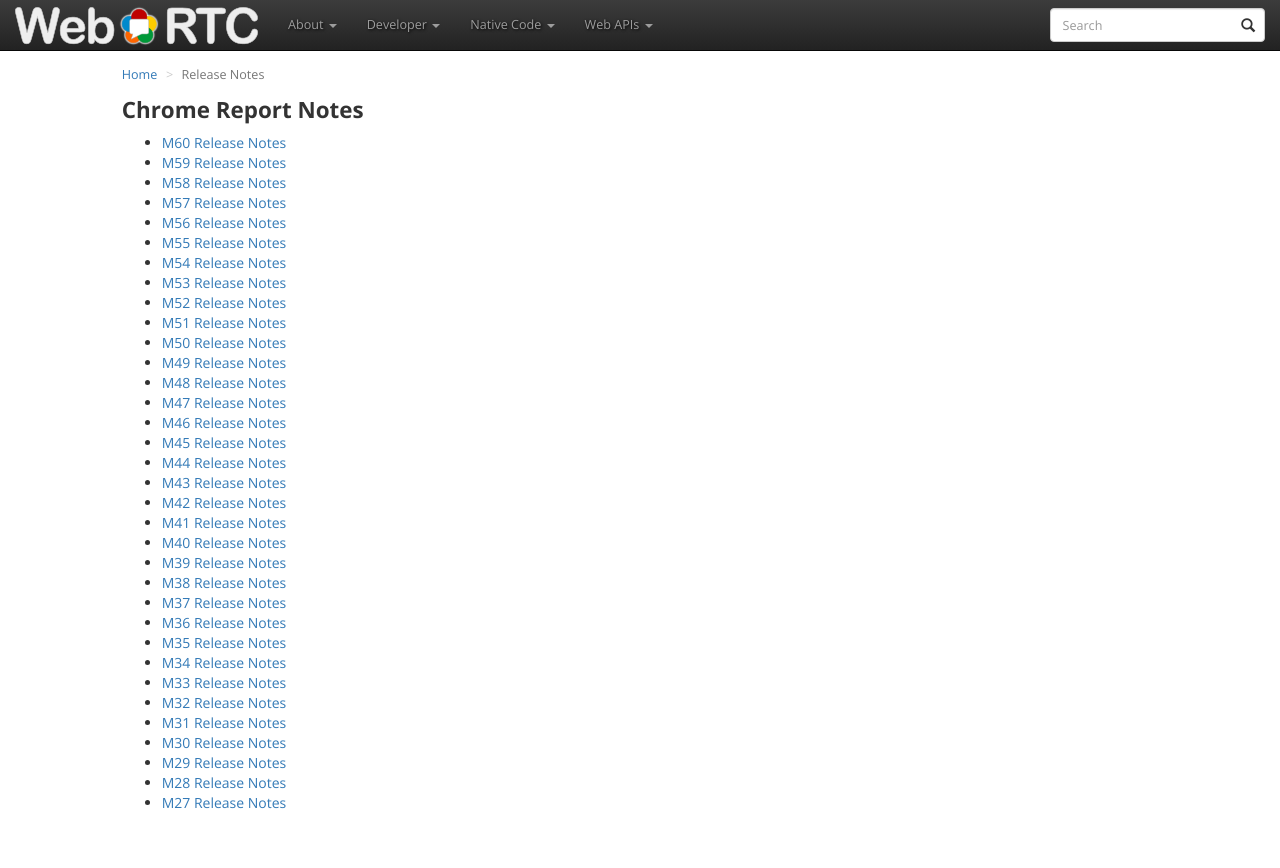
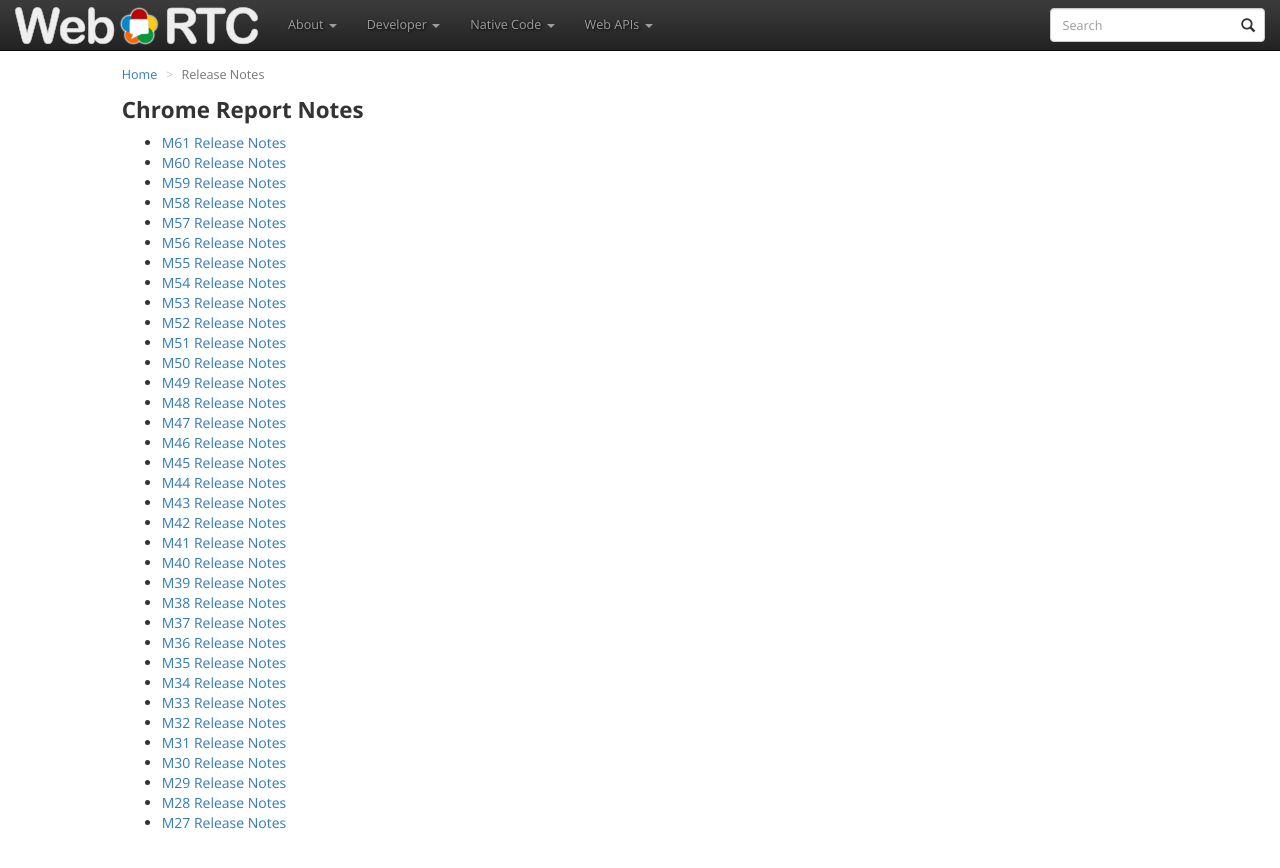
Before and after one commit to webrtc/webrtc-org, a Jekyll site: the page built from release-notes/index.md, in a window 1280 px wide and 900 px high. Shown: the top 868 px of the window. Built offline with Jekyll 4.4.1, drawn with Linux system fonts in a browser that asks for light colours; nearby versions of some CDN libraries.

Commit message:
Update index.md

```diff
--- a/release-notes/index.md
+++ b/release-notes/index.md
@@ -5,6 +5,7 @@ permalink: /release-notes/
 crumb: Release Notes
 ---
 
+  * [M61 Release Notes](https://groups.google.com/d/msg/discuss-webrtc/8gJyg8EFPdo/OxUdyMjXBwAJ)
   * [M60 Release Notes](https://groups.google.com/d/msg/discuss-webrtc/iw3c5xYXOUw/WF5QxRReBgAJ)
   * [M59 Release Notes](https://groups.google.com/d/msg/discuss-webrtc/ogPObezLpHw/hwVgcW57BgAJ)
   * [M58 Release Notes](https://groups.google.com/d/msg/discuss-webrtc/13BE3fbHcLU/bQJWNBihBgAJ)
```
